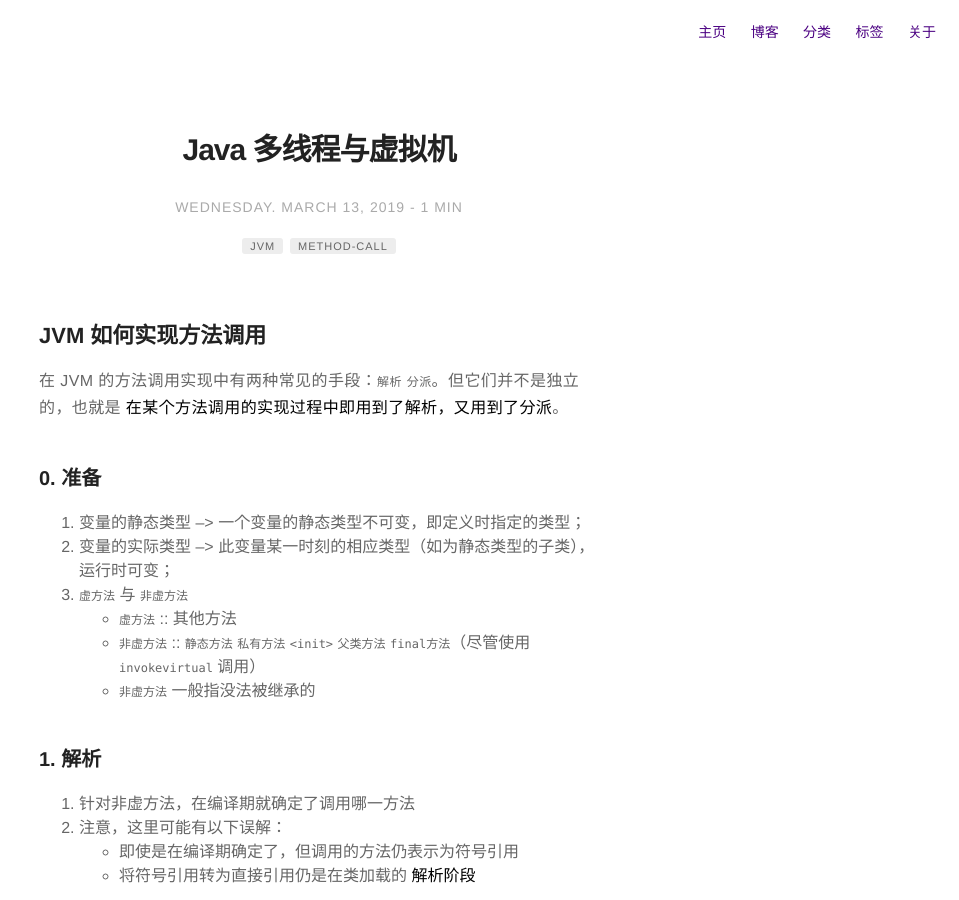
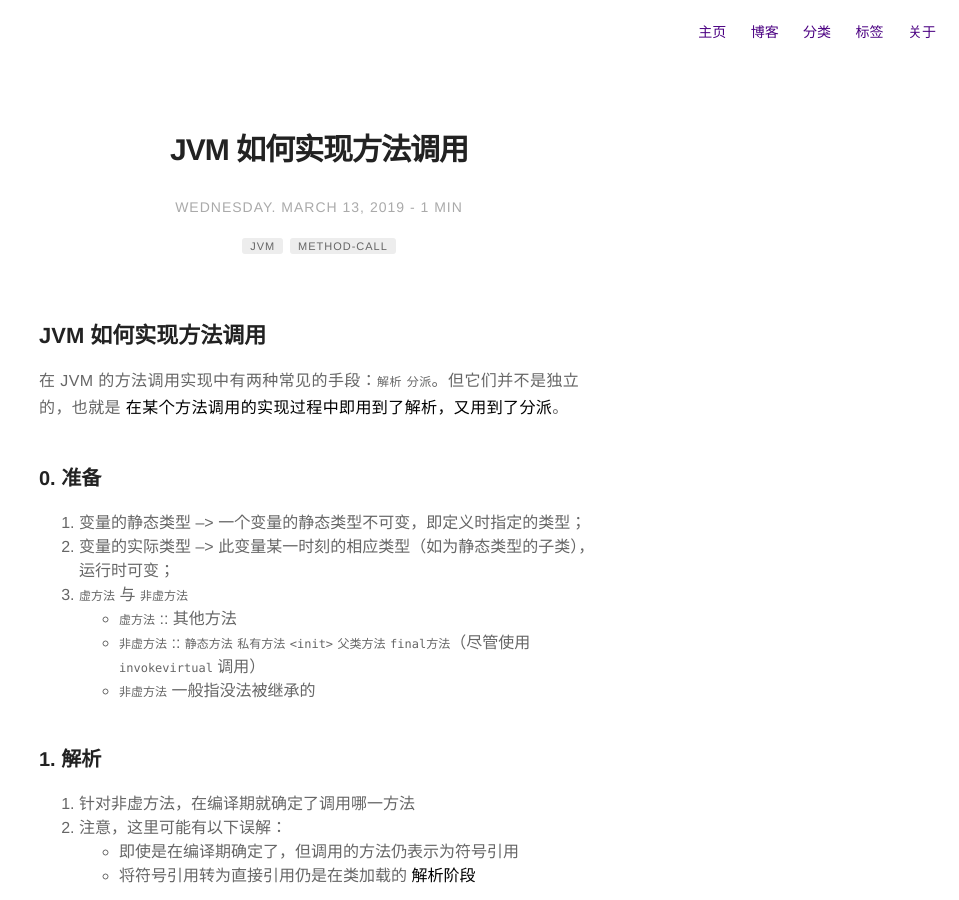
Before and after one commit to INotWant/INotWant.github.io, a Jekyll site: the page built from _posts/2019-03-13-JVM-方法调用的实现.md, in a window 1280 px wide and 900 px high. Shown: the whole window, without its empty margins (321-1280 px from the left). Built offline with Jekyll 4.4.1, drawn with Linux system fonts in a browser that asks for light colours; comment, search, counter and statistics services are not loaded.

Commit message:
blog 19-03-13S m1

```diff
--- a/_posts/2019-03-13-JVM-方法调用的实现.md
+++ b/_posts/2019-03-13-JVM-方法调用的实现.md
@@ -1,5 +1,5 @@
 ---
-title: "Java 多线程与虚拟机"
+title: "JVM 如何实现方法调用"
 layout: post
 date: 2019-03-13 17:00
 tag:
```
Also changed, not shown: _posts/2019-03-17-多线程与虚拟机.md (+1 -0 lines).
